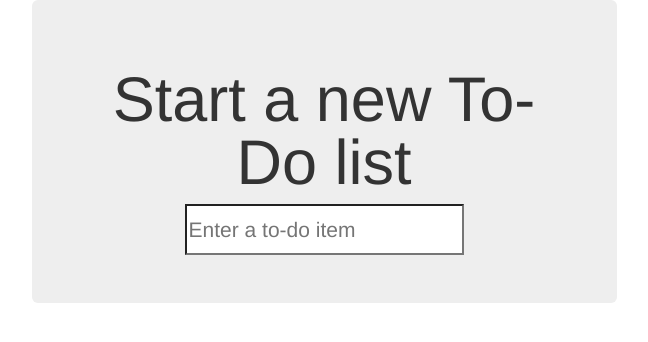
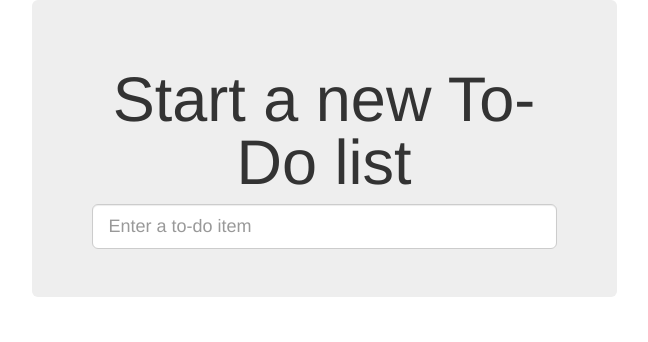
Before and after one commit to hjwp/book-example, a Django app: page / in a window 1280 px wide. Shown: the top 342 px of the page, without its empty margins (316-964 px from the left). Run offline with Django 3.2, Linux system fonts and the light colour scheme; some libraries are stand-ins or nearby versions.

Commit message:
add bootstrap classes to form input. --ch07l010--

```diff
--- a/lists/templates/base.html
+++ b/lists/templates/base.html
@@ -13,7 +13,7 @@
                     <div class="text-center">
                         <h1>{% block header_text %}{% endblock %}</h1>
                         <form method="POST" action="{% block form_action %}{% endblock %}">
-                            <input name="item_text" id="id_new_item" placeholder="Enter a to-do item" />
+                            <input name="item_text" id="id_new_item" class="form-control input-lg" placeholder="Enter a to-do item" />
                             {% csrf_token %}
                         </form>
 
```
